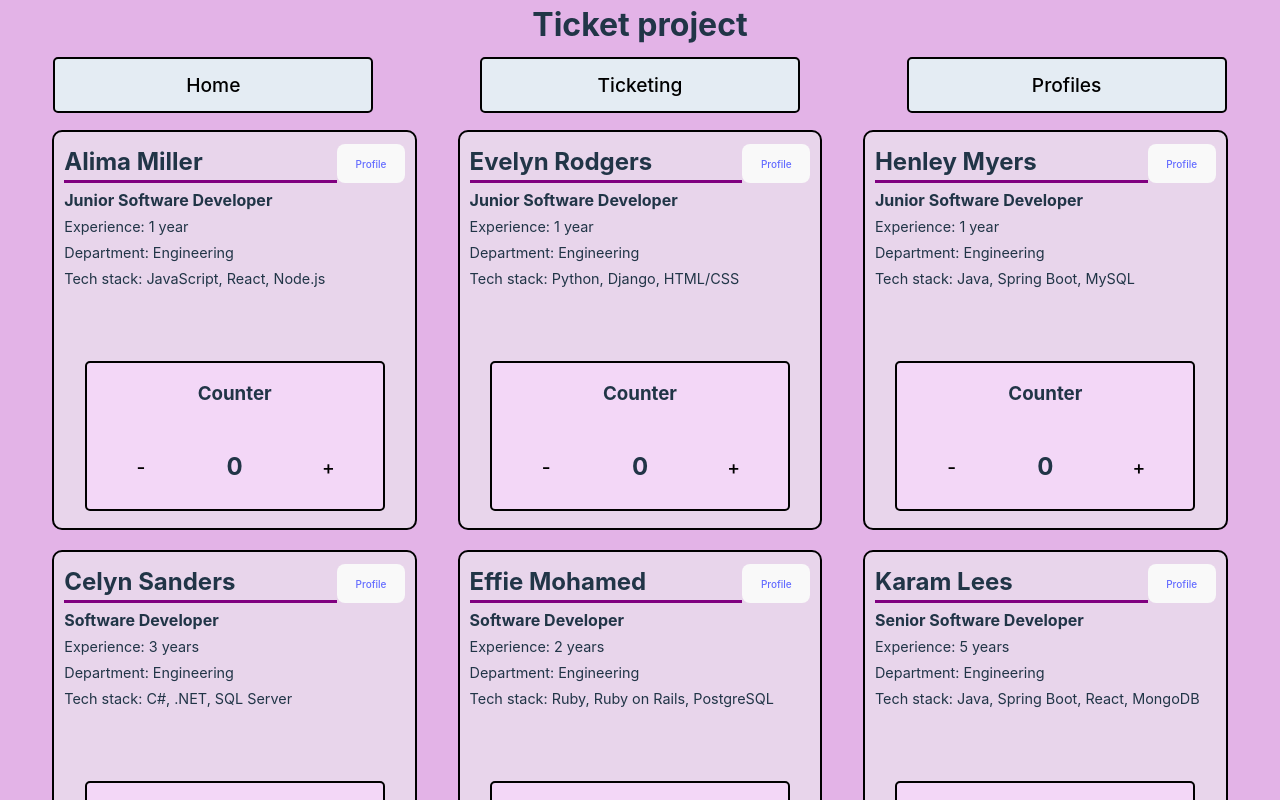
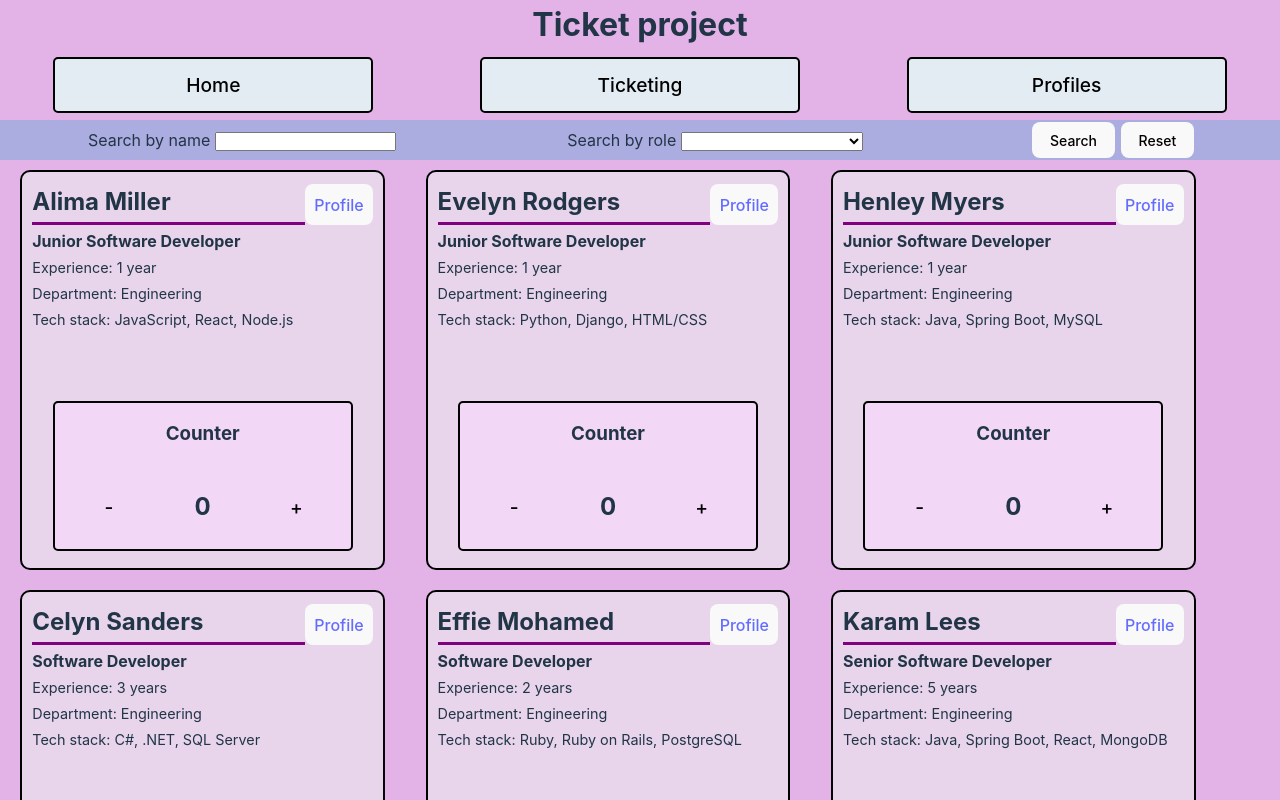
Before and after one commit to JoshS1234/ticket-project, a React (Vite) app: page /tickets in a window 1280 px wide. Shown: the top 800 px of the page. Built offline with nearby package versions, Linux system fonts and the light colour scheme.

Commit message:
updated filter

```diff
--- a/src/components/EmployeeCard/EmployeeCard.scss
+++ b/src/components/EmployeeCard/EmployeeCard.scss
@@ -1,7 +1,7 @@
 .employee-card {
   background-color: rgb(232, 213, 235);
   width: 80%;
-  height: 40vh;
+  height: 45vh;
   margin: 10px auto;
   display: flex;
   flex-direction: column;
@@ -32,8 +32,11 @@
       }
 
       button {
+        display: flex;
+        justify-content: center;
+        align-items: center;
         width: 20%;
-        font-size: 10px;
+        font-size: min(3vw, 16px);
       }
     }
 
--- a/src/containers/TicketContainer.tsx
+++ b/src/containers/TicketContainer.tsx
@@ -1,13 +1,79 @@
+import { FormEvent, useEffect, useState } from "react";
 import EmployeeCard from "../components/EmployeeCard/EmployeeCard";
 import { Employee, TicketContainerProps } from "../types/type";
 import "./ticketContainer.scss";
 
 const TicketContainer = ({ team }: TicketContainerProps) => {
+  const [allJobs, setAllJobs] = useState<string[]>([]);
+  const [teamState, setTeamState] = useState<Employee[]>(team);
+
+  useEffect(() => {
+    team.forEach((teamMember) => {
+      if (!allJobs.includes(teamMember.role)) {
+        setAllJobs([...allJobs, teamMember.role]);
+      }
+    });
+  });
+
+  const handleSubmit = (e: FormEvent<HTMLFormElement>) => {
+    e.preventDefault();
+
+    const name = e.currentTarget[0].value.toLowerCase();
+    const job = e.currentTarget[1].value.toLowerCase();
+
+    let filteredTeam = team.filter((teamMember) => {
+      return teamMember.name.toLowerCase().includes(name);
+    });
+    if (job !== "") {
+      filteredTeam = filteredTeam.filter((teamMember) => {
+        return teamMember.role == job;
+      });
+    }
+    e.currentTarget.reset();
+    setTeamState(filteredTeam);
+  };
+
   return (
-    <div className="ticket-container">
-      {team.map((employee: Employee) => {
-        return <EmployeeCard key={employee.id} employee={employee} />;
-      })}
+    <div className="ticket-container-body">
+      <form className="filter-bar" onSubmit={handleSubmit}>
+        <div>
+          <label htmlFor="searchByName" className="filter-bar__textbox-label">
+            Search by name
+          </label>
+          <input type="text" name="searchByName"></input>
+        </div>
+        <div>
+          {allJobs && (
+            <>
+              <label
+                htmlFor="searchByRole"
+                className="filter-bar__textbox-label"
+              >
+                Search by role
+              </label>
+              <select name="job" id="jobs">
+                <option value=""></option>
+                {allJobs.map((job) => {
+                  return (
+                    <option key={job} value={job}>
+                      {job}
+                    </option>
+                  );
+                })}
+              </select>
+            </>
+          )}
+        </div>
+        <div>
+          <button type="submit">Search</button>
+          <button type="reset">Reset</button>
+        </div>
+      </form>
+      <div className="ticket-container">
+        {teamState.map((employee: Employee) => {
+          return <EmployeeCard key={employee.id} employee={employee} />;
+        })}
+      </div>
     </div>
   );
 };
--- a/src/containers/ticketContainer.scss
+++ b/src/containers/ticketContainer.scss
@@ -1,6 +1,31 @@
+.ticket-container-body {
+  min-height: 85vh;
+  height: 100%;
+  width: 100%;
+
+  .filter-bar {
+    height: 20vh;
+    width: 100%;
+    display: flex;
+    flex-direction: column;
+    justify-content: space-around;
+    align-items: center;
+    background-color: rgb(171, 172, 223);
+
+    div {
+      .filter-bar__textbox-label {
+        margin: 3px;
+      }
+    }
+
+    button {
+      margin: 5px;
+    }
+  }
+
   .ticket-container {
     width: 95%;
-  min-height: 85vh;
+    min-height: 80vh;
     height: fit-content;
     display: flex;
     flex-direction: column;
@@ -9,8 +34,26 @@
   }
 
   @media screen and (min-width: 768px) {
+    .filter-bar {
+      height: 5vh;
+      flex-direction: row;
+      background-color: rgb(171, 172, 223);
+
+      div {
+        .filter-bar__textbox-label {
+          margin: 5px;
+        }
+      }
+
+      button {
+        margin: 3px;
+        font-size: 14px;
+      }
+    }
+
     .ticket-container {
       flex-direction: row;
       flex-wrap: wrap;
     }
   }
+}
```
Lines whose indentation alone changed are shown as unchanged.
